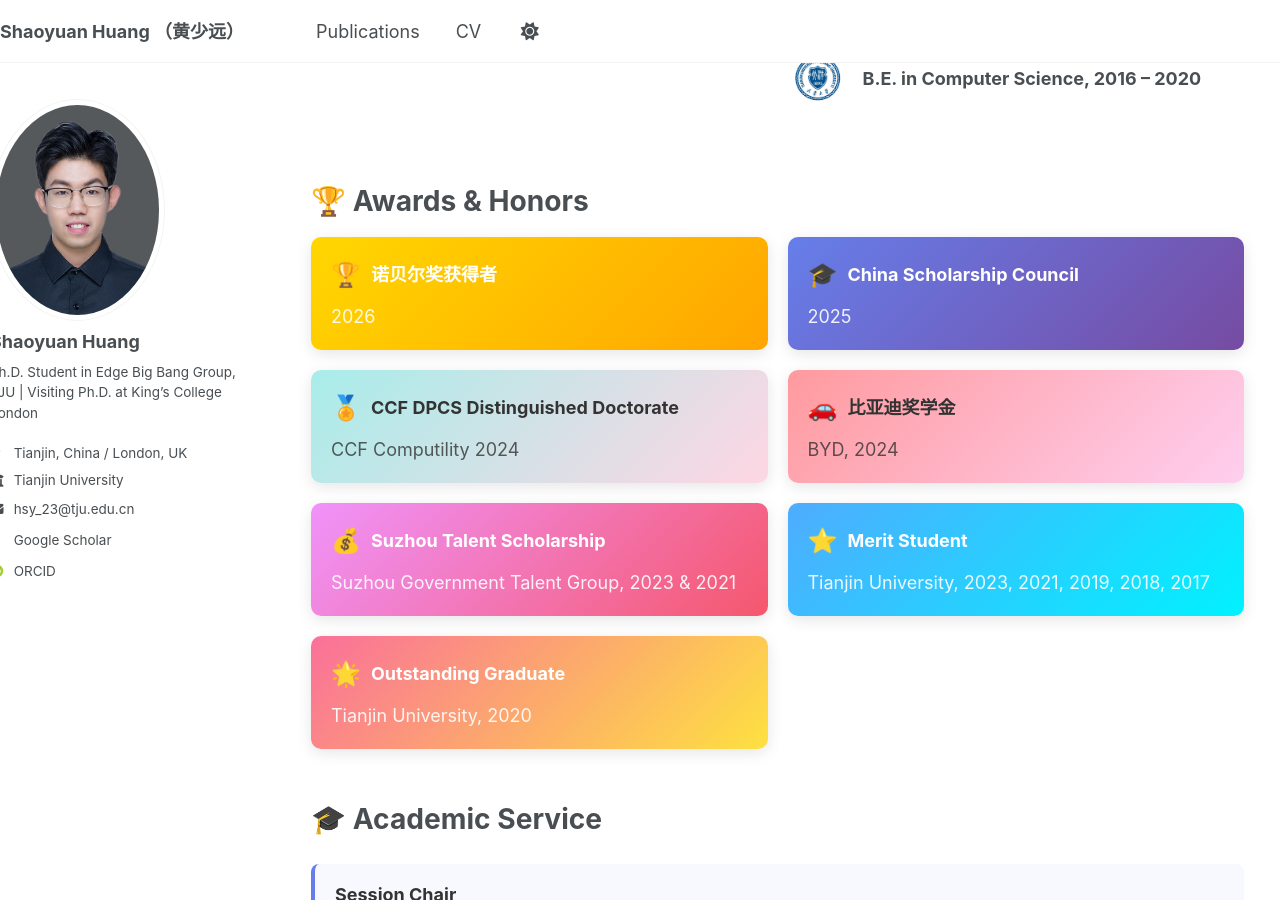
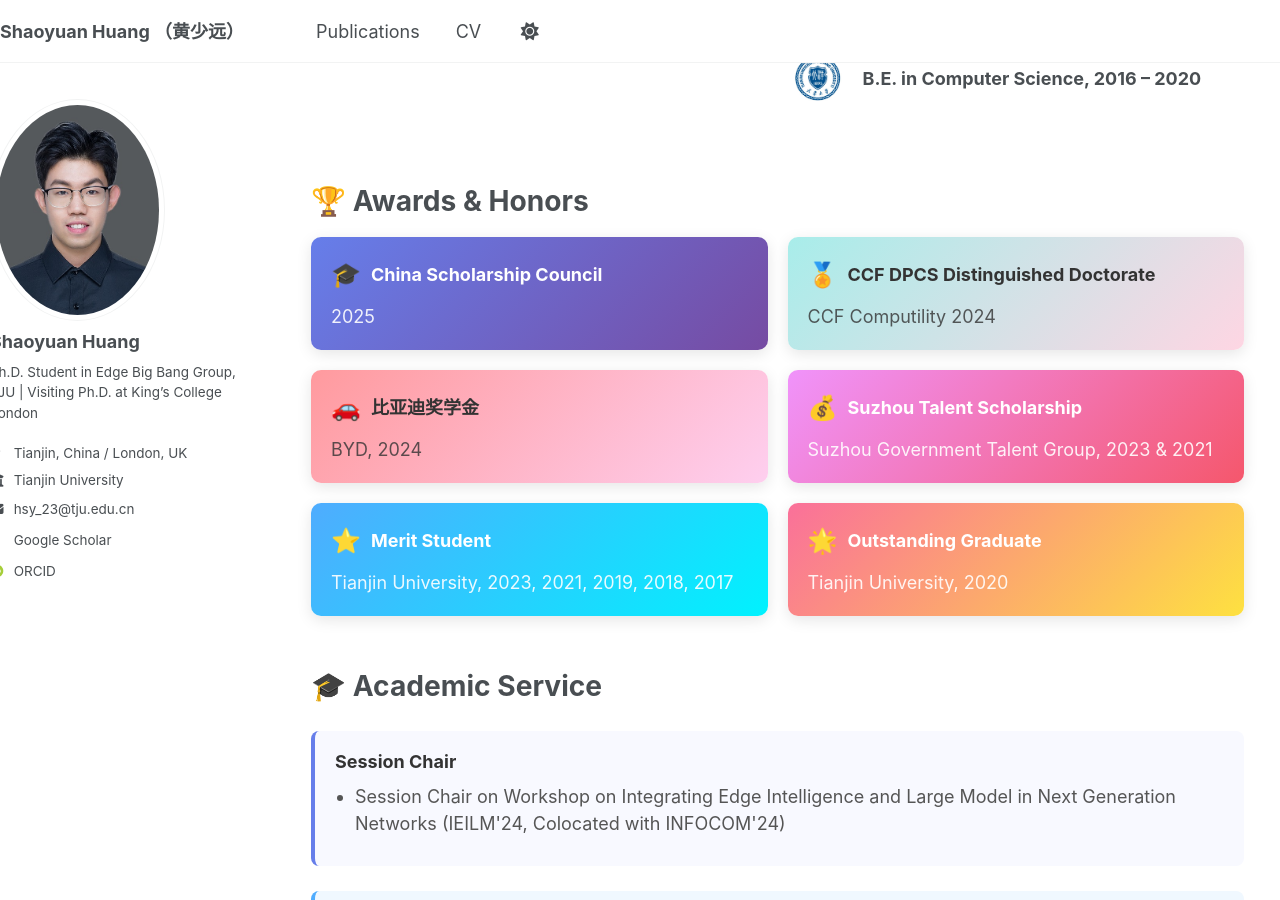
Before and after one commit to hsy23/ShaoyuanHuang, a Jekyll site: the page built from _pages/about.md, in a window 1280 px wide and 900 px high, scrolled down 826 px. Built offline with Jekyll 4.4.1, drawn with Linux system fonts in a browser that asks for light colours; some web fonts are replaced.

Commit message:
删除更改

```diff
--- a/_pages/about.md
+++ b/_pages/about.md
@@ -80,14 +80,6 @@ I'm passionate about building intelligent, high-performance (high-throughput and
 <div style="margin-top: 3em;">
   <h1>🏆 Awards & Honors</h1>
   <div style="display: grid; grid-template-columns: repeat(auto-fit, minmax(300px, 1fr)); gap: 20px; margin-top: 1em;">
-
-    <div style="background: linear-gradient(135deg, #FFD700 0%, #FFA500 100%); color: white; padding: 20px; border-radius: 10px; box-shadow: 0 4px 15px rgba(0,0,0,0.1);">
-      <div style="display: flex; align-items: center; margin-bottom: 10px;">
-        <span style="font-size: 24px; margin-right: 10px;">🏆</span>
-        <h3 style="margin: 0; color: white;">诺贝尔奖获得者</h3>
-      </div>
-      <p style="margin: 0; opacity: 0.9;">2026</p>
-    </div>
 
     <div style="background: linear-gradient(135deg, #667eea 0%, #764ba2 100%); color: white; padding: 20px; border-radius: 10px; box-shadow: 0 4px 15px rgba(0,0,0,0.1);">
       <div style="display: flex; align-items: center; margin-bottom: 10px;">
```
